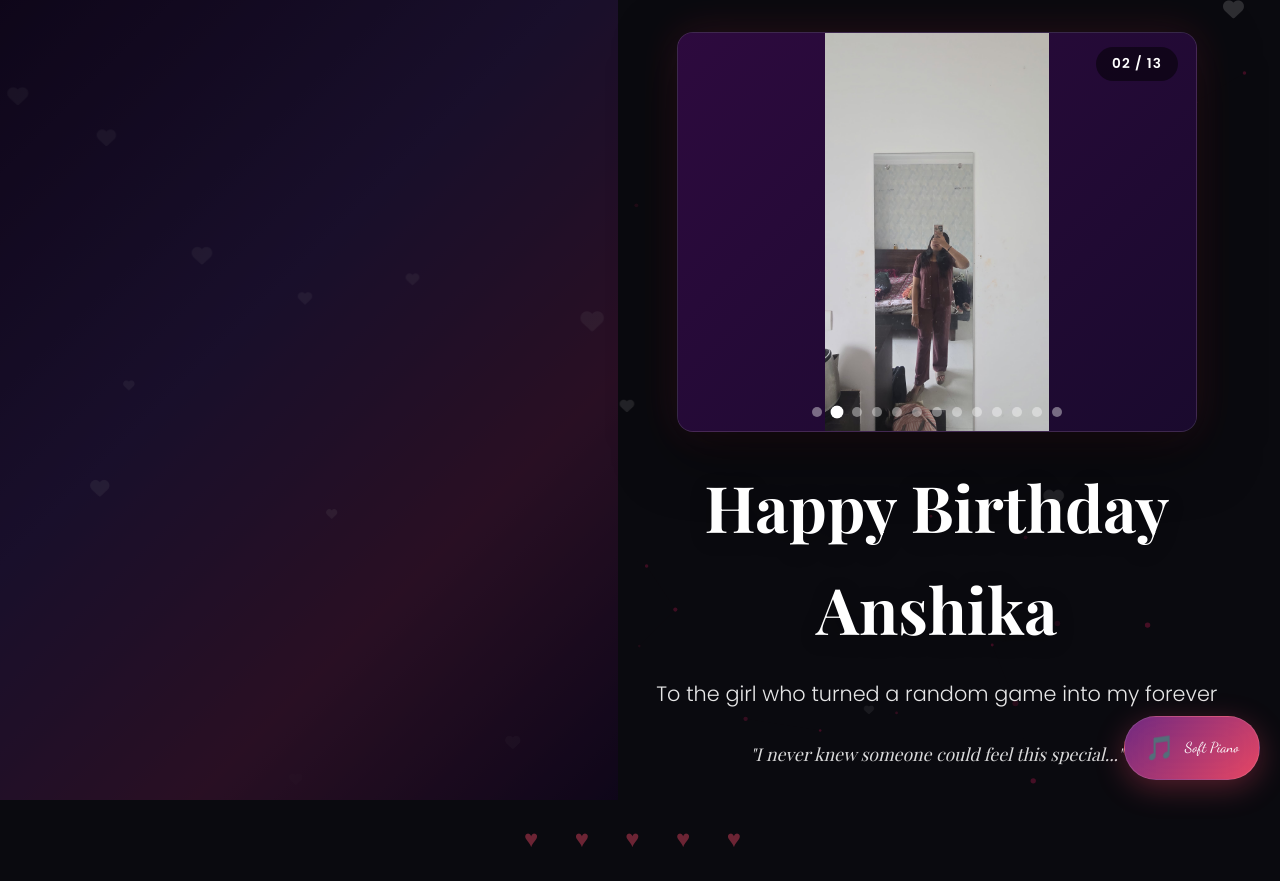
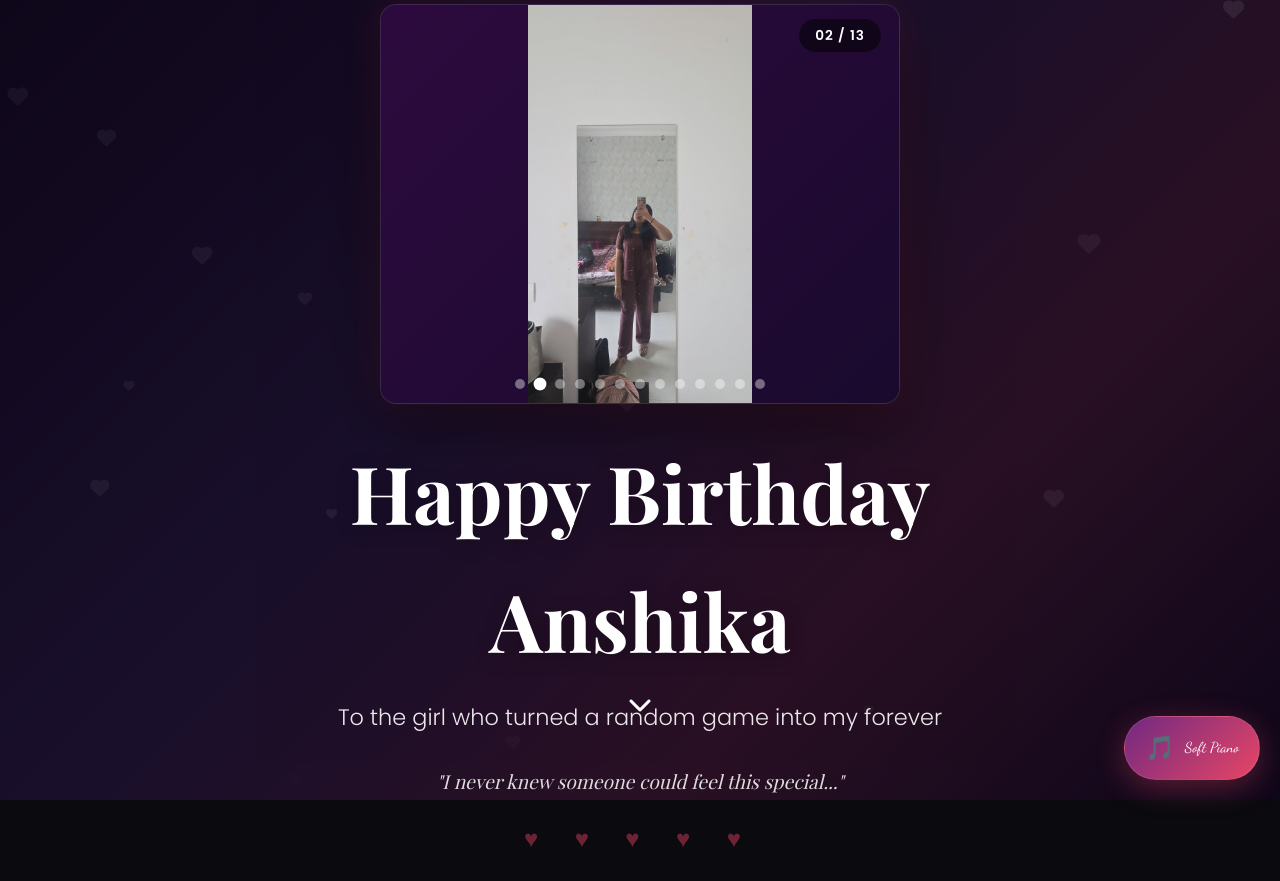
Before and after one commit to Abhishek6827/Budday, a plain HTML site: page index.html in a window 1280 px wide. Shown: the top 881 px of the page. Drawn offline with nearby package versions, Linux system fonts and the light colour scheme; animation ran at ten frames a second; a web font is replaced by a local one.

Commit message:
Fix hero layout: remove section specificity bug, match Tripti intro pattern

```diff
--- a/index.html
+++ b/index.html
@@ -224,53 +224,34 @@
            HERO SECTION
            ============================================ */
         .hero {
-            position: relative;
-            height: 100vh;
-            min-height: 600px;
+            min-height: 100vh;
+            min-height: 100dvh;
             display: flex;
+            flex-direction: column;
             align-items: center;
             justify-content: center;
-            text-align: center;
+            position: relative;
+            z-index: 10;
             overflow: hidden;
-            width: 100%;
             padding: 0;
         }
 
-        .hero-bg {
+        .hero .hero-bg {
             position: absolute;
-            top: 0;
-            left: 0;
-            width: 100%;
-            height: 100%;
+            inset: 0;
+            z-index: 0;
+            overflow: hidden;
             background: linear-gradient(135deg, #1a0b2e 0%, #2d1b4e 40%, #4a1c40 70%, #1a0b2e 100%);
-            transform: translateZ(0);
-            will-change: transform;
-        }
-
-        .hero-bg::after {
+        }
+
+        .hero .hero-bg::after {
             content: '';
             position: absolute;
-            top: 0;
-            left: 0;
-            width: 100%;
-            height: 100%;
+            inset: 0;
             background: rgba(0, 0, 0, 0.45);
         }
 
-        .hero-profile {
-            width: 120px;
-            height: 120px;
-            border-radius: 50%;
-            border: 4px solid rgba(255, 255, 255, 0.8);
-            object-fit: cover;
-            margin-bottom: 20px;
-            box-shadow: 0 8px 30px rgba(0, 0, 0, 0.4), 0 0 30px rgba(233, 30, 99, 0.3);
-            opacity: 0;
-            animation: fadeInUp 1s ease 0.15s forwards, float 3s ease-in-out 1.5s infinite;
-        }
-
-        /* Floating hearts animation */
-        .heart {
+        .hero .heart {
             position: absolute;
             color: rgba(255, 255, 255, 0.15);
             font-size: 24px;
@@ -291,13 +272,11 @@
             padding: 0 20px;
             max-width: 800px;
             width: 100%;
-            display: flex;
-            flex-direction: column;
-            align-items: center;
+            text-align: center;
         }
 
         .hero-content h1 {
-            font-size: clamp(2rem, 6vw, 4rem);
+            font-size: clamp(2.5rem, 8vw, 5rem);
             color: white;
             text-shadow: 0 4px 20px rgba(0, 0, 0, 0.3);
             margin-bottom: 16px;
@@ -306,7 +285,7 @@
         }
 
         .hero-content .subtitle {
-            font-size: clamp(1rem, 2.5vw, 1.3rem);
+            font-size: clamp(1rem, 3vw, 1.4rem);
             color: rgba(255, 255, 255, 0.9);
             font-weight: 300;
             margin-bottom: 30px;
@@ -317,13 +296,13 @@
         .hero-content .tagline {
             font-family: var(--font-serif);
             font-style: italic;
-            font-size: clamp(0.9rem, 2vw, 1.1rem);
+            font-size: clamp(0.95rem, 2.5vw, 1.2rem);
             color: rgba(255, 255, 255, 0.85);
             opacity: 0;
             animation: fadeInUp 1s ease 0.9s forwards;
         }
 
-        .scroll-indicator {
+        .hero .scroll-indicator {
             position: absolute;
             bottom: 80px;
             left: 50%;
@@ -333,7 +312,7 @@
             animation: fadeIn 1s ease 1.5s forwards;
         }
 
-        .scroll-indicator i {
+        .hero .scroll-indicator i {
             color: white;
             font-size: 1.5rem;
             animation: bounce 2s infinite;
@@ -353,7 +332,6 @@
             box-shadow: 0 20px 60px rgba(0,0,0,0.5), 0 0 40px rgba(255,77,109,0.15);
             background: linear-gradient(135deg, var(--purple-deep), #1a0a2e);
             border: 1px solid var(--glass-border);
-            align-self: center;
         }
 
         .hero-carousel .carousel-slide {
@@ -452,11 +430,6 @@
             overflow: hidden;
         }
 
-        section > *:not(.section-bg) {
-            position: relative;
-            z-index: 1;
-        }
-
         .section-bg {
             position: absolute;
             inset: 0;
@@ -571,7 +544,7 @@
             transform: translateX(0);
         }
 
-        .timeline-dot {
+        .timeline .timeline-dot {
             position: absolute;
             left: -6px;
             top: 4px;
@@ -679,7 +652,7 @@
             background: linear-gradient(180deg, rgba(45,10,62,0.3) 0%, var(--bg-dark) 100%);
         }
 
-        .moment-number {
+        .moment-slide .moment-number {
             position: absolute;
             top: 20px;
             right: 24px;
@@ -753,7 +726,7 @@
             line-height: 0;
         }
 
-        .moment-hint {
+        .moments-scroll .moment-hint {
             position: absolute;
             bottom: 16px;
             left: 50%;
@@ -1132,7 +1105,7 @@
                 line-height: 1.8;
             }
 
-            .moment-number {
+            .moment-slide .moment-number {
                 top: 12px;
                 right: 12px;
                 font-size: 0.75rem;
```
Also changed, not shown: 1 other file.
